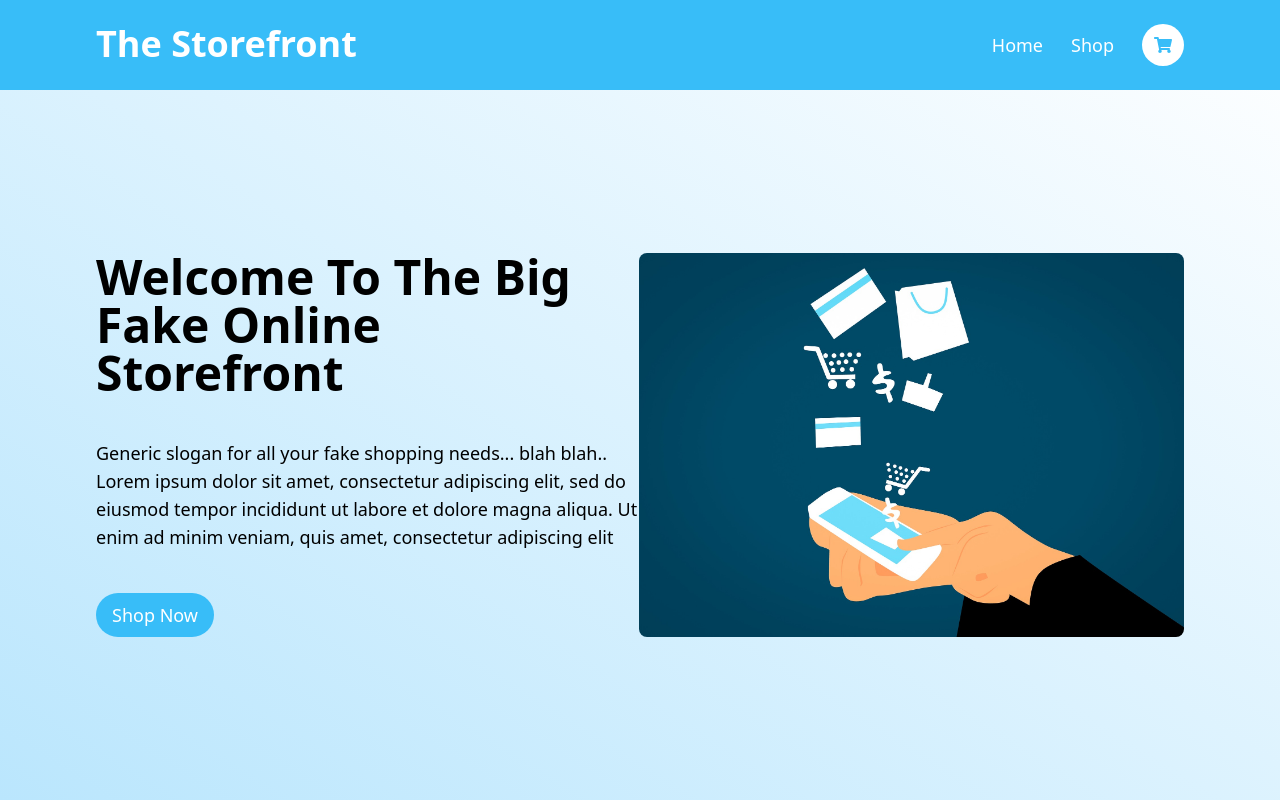
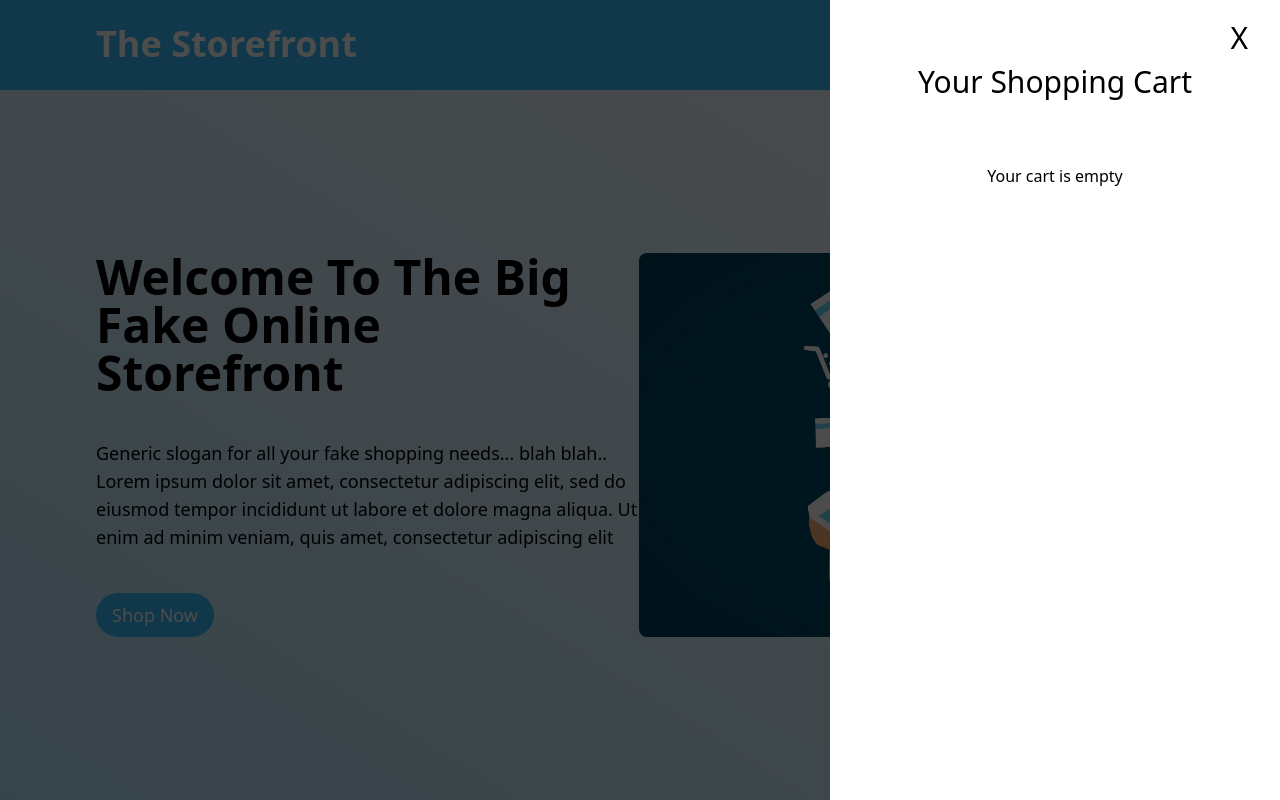
Before and after one commit to evan1mclean/shopping-cart, a React (Create React App) app: page / in a window 1280 px wide. Both pictures are taken after a click on the button 1163 px from the left and 45 px from the top of the page. Built offline with nearby package versions, Linux system fonts and the light colour scheme.

Commit message:
feat: install framer motion and begin shopping cart component

```diff
--- a/package.json
+++ b/package.json
@@ -6,6 +6,7 @@
     "@testing-library/jest-dom": "^5.16.5",
     "@testing-library/react": "^13.4.0",
     "@testing-library/user-event": "^13.5.0",
+    "framer-motion": "^7.9.1",
     "react": "^18.2.0",
     "react-dom": "^18.2.0",
     "react-icons": "^4.7.1",
--- a/src/App.js
+++ b/src/App.js
@@ -1,3 +1,4 @@
+import { useState } from "react";
 import { BrowserRouter, Route, Routes } from "react-router-dom";
 import Header from "./Components/Header";
 import Home from "./Components/Home";
@@ -5,16 +6,31 @@ import Products from "./Components/Products/Products";
 import ShoppingCart from "./Components/Shopping Cart/ShoppingCart";
 
 function App() {
+  const [showModal, setShowModal] = useState(false);
+  const [shoppingCart, setShoppingCart] = useState([]);
+
+  const handleModalClick = () => {
+    if (showModal) {
+      setShowModal(false);
+    } else {
+      setShowModal(true);
+    }
+  }
+
+  const addToCart = (product) => {
+    console.log(product)
+  }
+
   return (
     <div className="App h-screen flex flex-col bg-gradient-to-tr from-sky-200 overflow-scroll">
       <BrowserRouter>
-        <Header />
+        <Header handleModalClick={handleModalClick}/>
         <Routes>
           <Route path="/" element={<Home />} />
-          <Route path="/products" element={<Products />} />
+          <Route path="/products" element={<Products addToCart={addToCart}/>} />
         </Routes>
       </BrowserRouter>
-      <ShoppingCart />
+      <ShoppingCart showModal={showModal} handleModalClick={handleModalClick} shoppingCart={shoppingCart}/>
     </div>
   );
 }
--- a/src/Components/Header.js
+++ b/src/Components/Header.js
@@ -1,7 +1,8 @@
 import { FaShoppingCart } from "react-icons/fa";
 import { Link } from "react-router-dom";
 
-function Header() {
+function Header(props) {
+  const {handleModalClick} = props;
   return (
     <div className="text-white bg-sky-400 py-6 md:px-24">
       <div className="md:flex md:justify-between w-full">
@@ -15,7 +16,7 @@ function Header() {
           <Link to={"/products"}>
             <div className="hover:scale-110 transition duration-100">Shop</div>
           </Link>
-          <button className="rounded-full bg-white text-sky-400 px-3 py-3 flex justify-center items-center hover:scale-110 transition duration-100">
+          <button className="rounded-full bg-white text-sky-400 px-3 py-3 flex justify-center items-center hover:scale-110 transition duration-100" onClick={handleModalClick}>
             <FaShoppingCart />
           </button>
         </div>
--- a/src/Components/Products/ProductCard.js
+++ b/src/Components/Products/ProductCard.js
@@ -1,12 +1,13 @@
 export default function ProductCard(props) {
-  const {image, title, price} = props;
+  const {id, image, title, price, addToCart} = props;
+  const product = {id, image, title, price};
   return (
     <div className="flex flex-col bg-white py-5 gap-4 border-2 rounded-lg">
       <img src={image} alt={title} className="h-36 w-auto self-center"/>
       <div className="flex-1 flex flex-col gap-2 border-t-2 px-5 pt-5">
         <p className="font-bold">{title}</p>
         <p className="mt-auto">${price}</p>
-        <button className="bg-sky-400 text-white py-2 px-4">Add To Cart</button>
+        <button className="bg-sky-400 text-white py-2 px-4" onClick={() => addToCart(product)}>Add To Cart</button>
       </div>
     </div>
   );
--- a/src/Components/Products/Products.js
+++ b/src/Components/Products/Products.js
@@ -3,7 +3,8 @@ import { ImSpinner2, ImSad } from "react-icons/im";
 import { IoMdRefresh } from "react-icons/io";
 import ProductCard from "./ProductCard";
 
-function Products() {
+function Products(props) {
+  const { addToCart } = props;
   //state for holding the api data
   const [data, setData] = useState([]);
   //boolean state variables to signal if api is loading and if error has occurred
@@ -54,7 +55,16 @@ function Products() {
       ) : (
         <div className="grid md:grid-cols-4 grid-cols-2 gap-6 px-6 py-6">
           {data.map((item) => {
-            return <ProductCard key={item.id} image={item.image} title={item.title} price={item.price}/>;
+            return (
+              <ProductCard
+                key={item.id}
+                id={item.id}
+                image={item.image}
+                title={item.title}
+                price={item.price}
+                addToCart={addToCart}
+              />
+            );
           })}
         </div>
       )}
--- a/src/Components/Shopping Cart/ShoppingCart.js
+++ b/src/Components/Shopping Cart/ShoppingCart.js
@@ -1,8 +1,40 @@
-function ShoppingCart() {
+import { AnimatePresence, motion } from "framer-motion";
+
+function ShoppingCart(props) {
+  const { showModal, handleModalClick, shoppingCart } = props;
   return (
-    <div className="ShoppingCart">
-
-    </div>
+    <AnimatePresence>
+      {showModal && (
+        <>
+          <motion.div
+            initial={{ opacity: 0 }}
+            animate={{ opacity: 1 }}
+            exit={{ opacity: 0 }}
+            transition={{ ease: "easeInOut", duration: 0.5 }}
+            className="fixed top-0 left-0 w-full h-full bg-black bg-opacity-70"
+            onClick={handleModalClick}
+          />
+          <motion.div
+            className="md:w-[450px] w-96 bg-white h-full ml-auto fixed right-0 py-16 flex flex-col items-center"
+            initial={{ opacity: 1, x: "100%" }}
+            animate={{ x: 0 }}
+            exit={{ x: "100%" }}
+            transition={{ ease: "easeInOut", duration: 0.5 }}
+          >
+            <button
+              aria-label="Close Shopping Cart"
+              className="fixed top-5 right-8 text-3xl hover:cursor-pointer"
+              onClick={handleModalClick}
+            >
+              X
+            </button>
+            <h1 className="text-3xl">Your Shopping Cart</h1>
+            {shoppingCart.length === 0 &&
+            (<div className="mt-16">Your cart is empty</div>)}
+          </motion.div>
+        </>
+      )}
+    </AnimatePresence>
   );
 }
 
```
Also changed, not shown: 1 other file (tests, documents, lock files or other folders).
